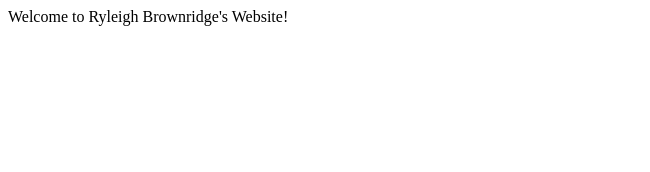
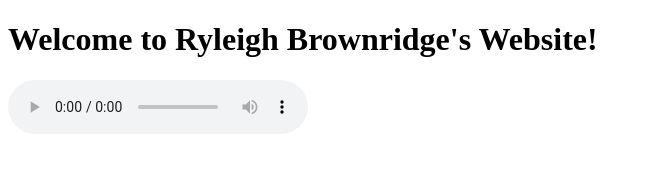
Before and after one commit to ryleighbrownridge/ryleighbrownidge.github.io, a plain HTML site: page index.html in a window 1280 px wide. Shown: the whole page, without its empty margins (0-650 px from the left). Drawn offline with Linux system fonts and the light colour scheme.

Commit message:
add song

```diff
--- a/index.html
+++ b/index.html
@@ -1,11 +1,17 @@
 <!DOCTYPE html>
 <html lang="en">
+
 <head>
     <meta charset="UTF-8">
     <meta name="viewport" content="width=device-width, initial-scale=1.0">
     <title>Document</title>
 </head>
+
 <body>
-Welcome to Ryleigh Brownridge's Website!
+    <h1>Welcome to Ryleigh Brownridge's Website!</h1>
+
+    <audio controls src="BeepBox-Song.wav"></audio>
+
 </body>
+
 </html>
```
Also changed, not shown: 1 other file.
